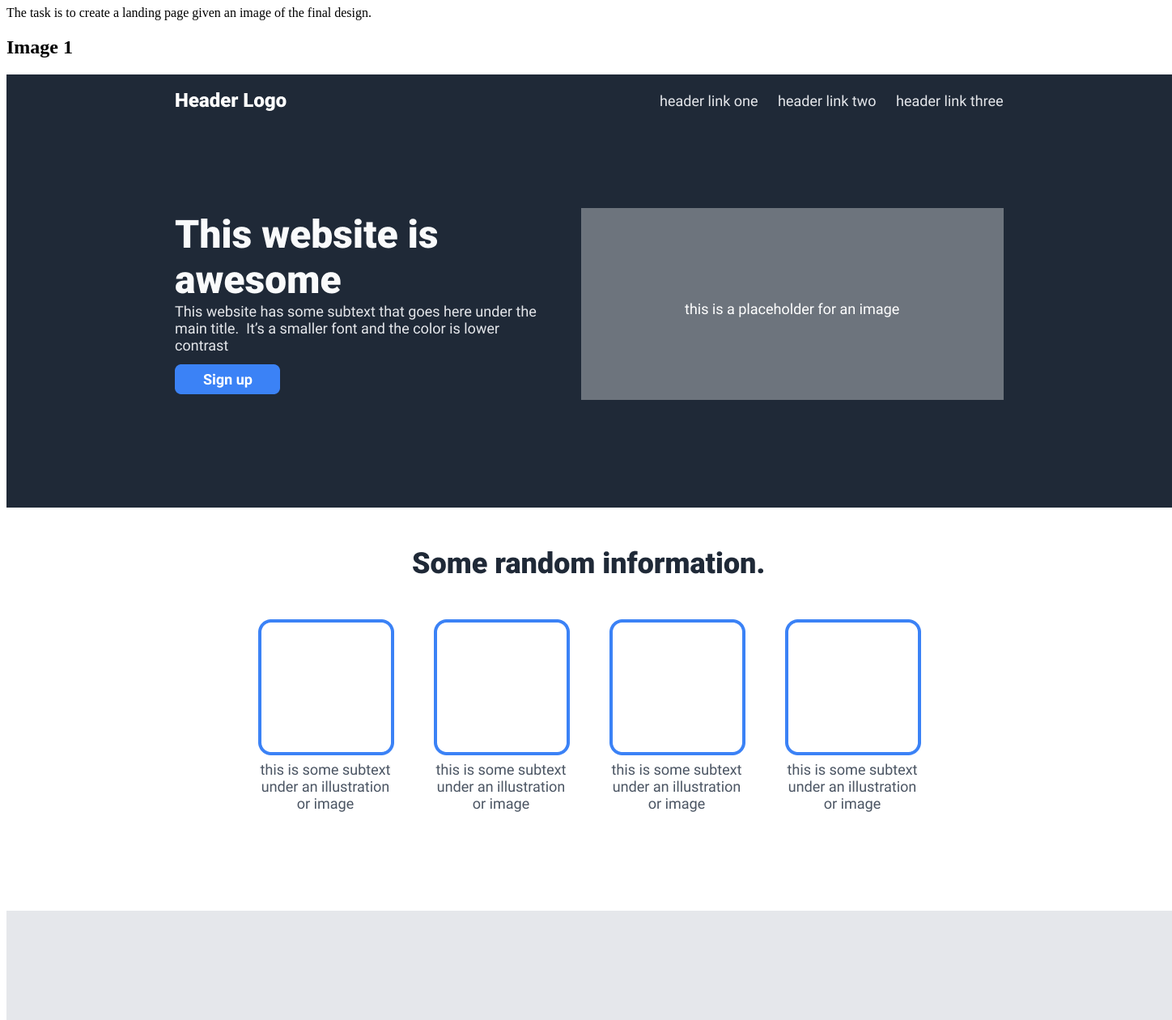
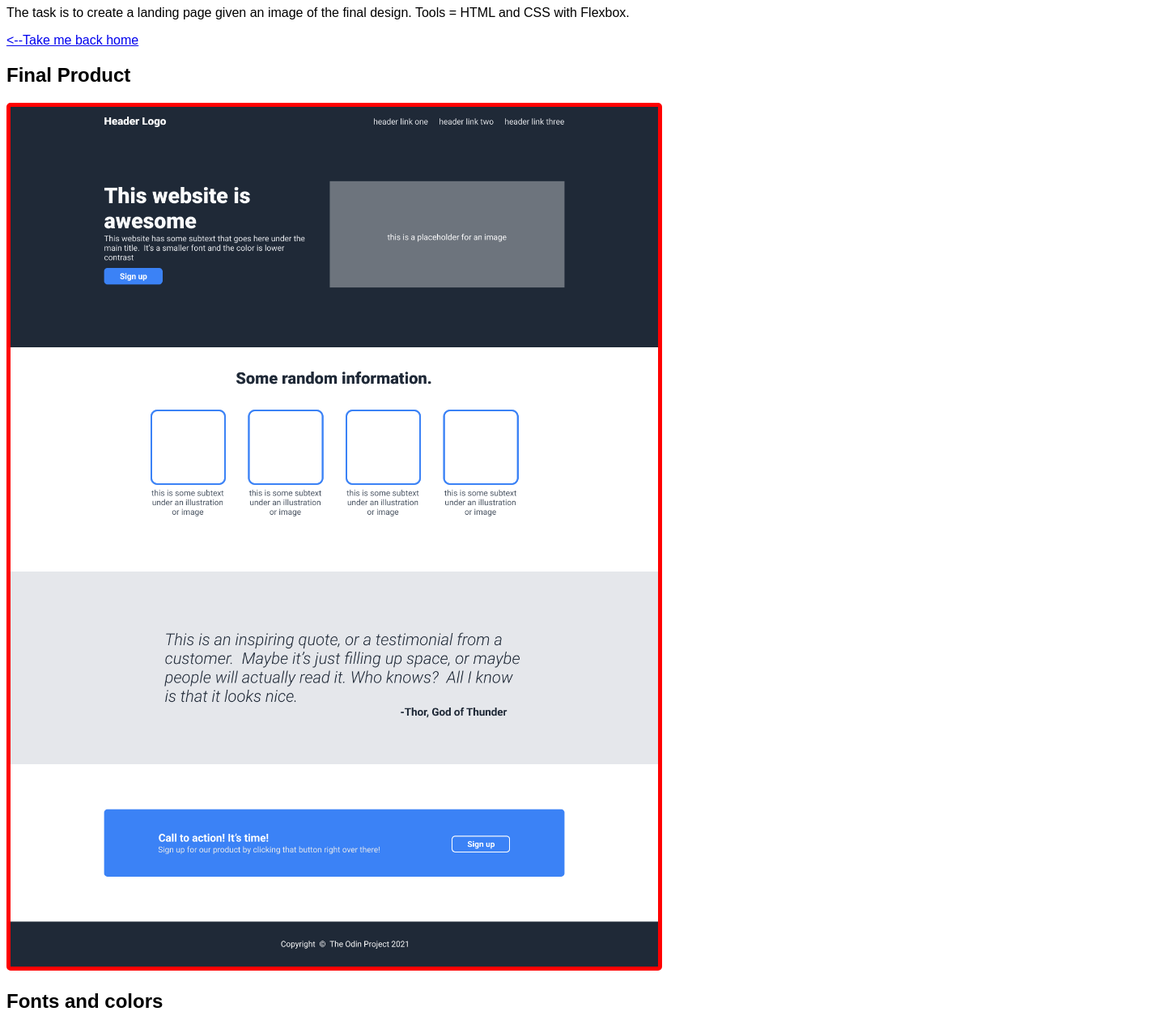
Before and after one commit to jimi-be/Odin-Landing-Page, a plain HTML site: page assignment.html in a window 1280 px wide. Shown: the part 73-1333 px from the top of the page at 81% size, 1448 px wide, since content can reach past the window. Drawn offline with Linux system fonts and the light colour scheme.

Commit message:
made assignment page more pretty

```diff
--- a/assignment.html
+++ b/assignment.html
@@ -5,13 +5,24 @@
     <meta http-equiv="X-UA-Compatible" content="IE=edge">
     <meta name="viewport" content="width=device-width, initial-scale=1.0">
     <title>Odin Assignment</title>
+    <style>
+        body {
+            font-family: Arial, Helvetica, sans-serif;
+        }
+        img {
+            max-width: 800px;
+            border: 5px solid red;
+            border-radius: 5px;
+        }
+    </style>
 </head>
 <body>
     <h1>Project: Landing page</h1>
-    <p>The task is to create a landing page given an image of the final design.</p>
-    <h2>Image 1</h2>
+    <p>The task is to create a landing page given an image of the final design. Tools = HTML and CSS with Flexbox.</p>
+    <a href="./index.html">&lt--Take me back home</a>
+    <h2>Final Product</h2>
     <img src="./odin-project.png" alt="final design">
-    <h2>Image 2</h2>
+    <h2>Fonts and colors</h2>
     <img src="./colors_and_stuff.png" alt="colors and stuff">
 </body>
 </html>
```
